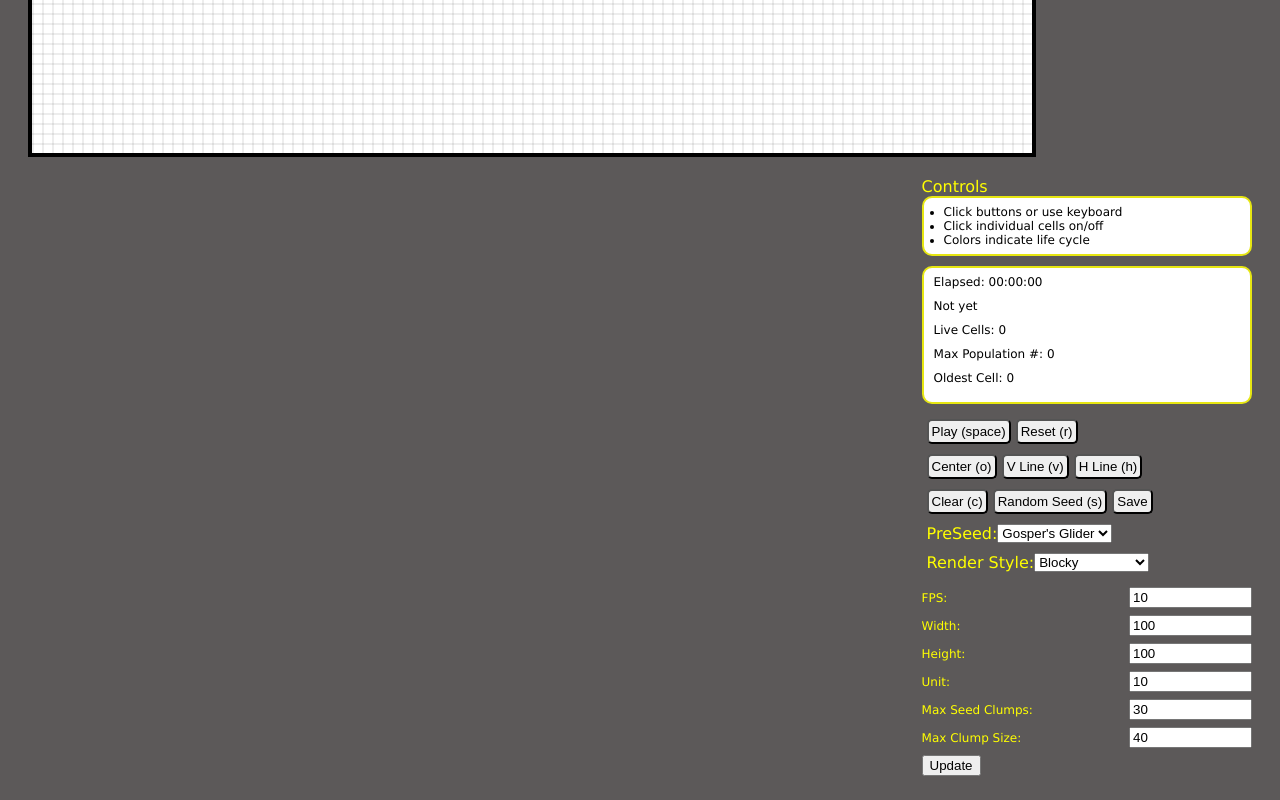
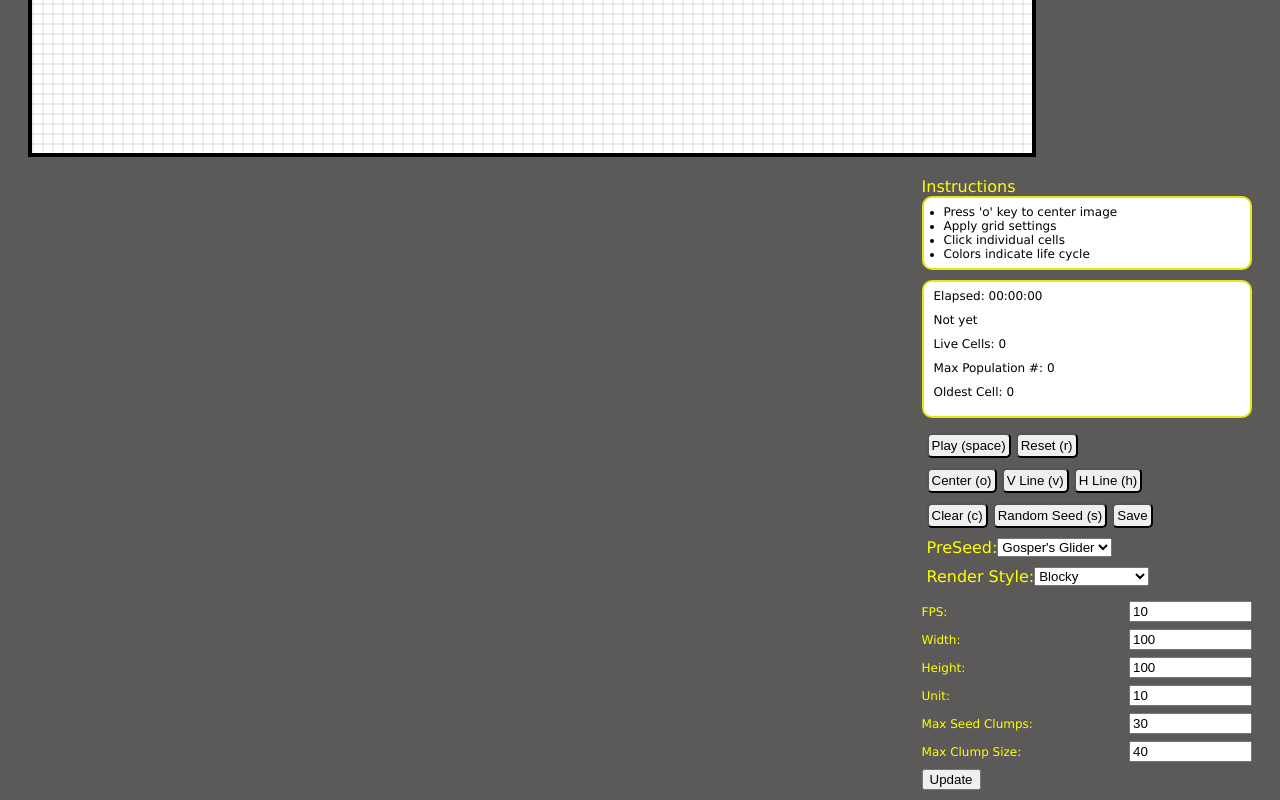
Before and after one commit to Kadif-Ravik/GaMe, a plain HTML site: page index.html in a window 1280 px wide. Shown: the part 915-1715 px from the top of the page. Drawn offline with Linux system fonts and the light colour scheme.

Commit message:
Instructions

```diff
--- a/index.html
+++ b/index.html
@@ -12,11 +12,12 @@
 
         <canvas class="grid" id="grid"></canvas>
 
-        <div id="controls" class="controls">Controls
+        <div id="controls" class="controls">Instructions
           <div id="desc">
             <ul class="instructions">
-              <li>Click buttons or use keyboard</li>
-              <li>Click individual cells on/off</li>
+              <li>Press 'o' key  to center image</li>
+              <li>Apply grid settings</li>
+              <li>Click individual cells</li>
               <li>Colors indicate life cycle</li>
             </ul>
           </div>
```
